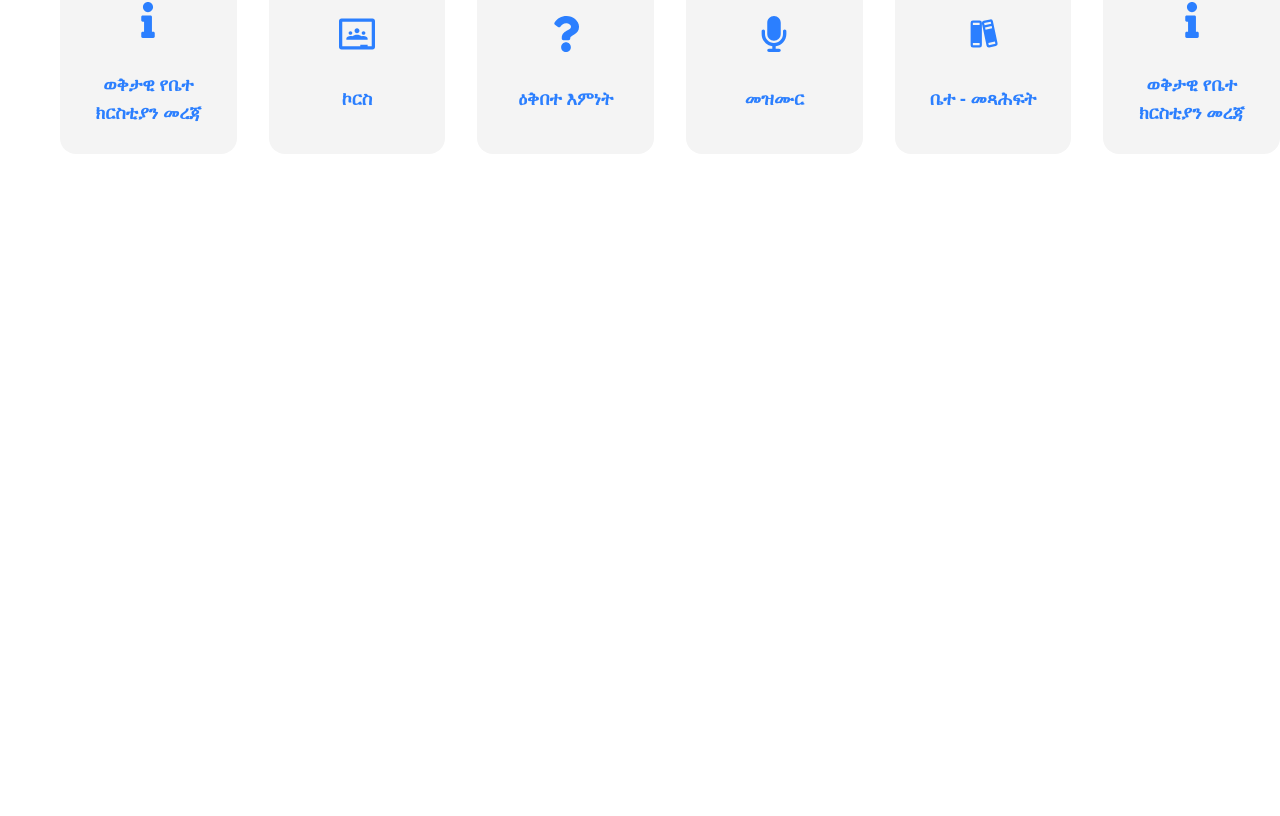
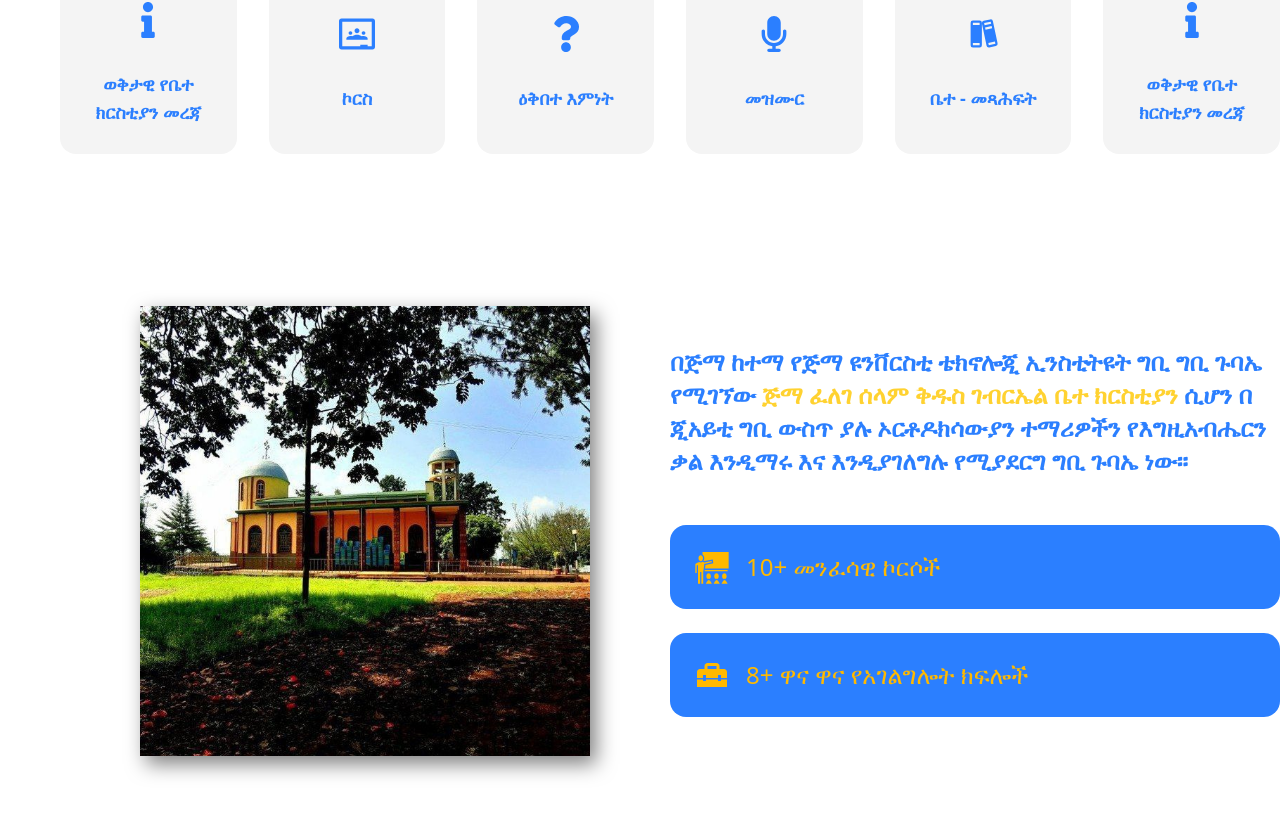
Before and after one commit to SenaKebe/Jit_Web_App, a React (Vite) app in the folder Jit_GG_Web_App/: page / in a window 1280 px wide. Shown: the part 952-1768 px from the top of the page. Before the commit the page ends 1162 px from the top, so only its background shows below. Built offline with nearby package versions, Linux system fonts and the light colour scheme.

Commit message:
About Us Banner Complited

```diff
--- a/Jit_GG_Web_App/src/App.jsx
+++ b/Jit_GG_Web_App/src/App.jsx
@@ -3,13 +3,15 @@
 import Navbar from "./components/Navbar/Navbar";
 import Hero from "./components/Hero/Hero";
 import Services from "./components/Services/Services";
+import Banner from "./components/Banner/Banner";
 
 function App() {
   return (
     <main className="overflow-x-hidden bg-white text-black">
       {/* <Navbar /> */}
       <Hero />
-      <Services/>
+      <Services />
+      <Banner />
     </main>
   );
 }
--- /dev/null
+++ b/Jit_GG_Web_App/src/components/Banner/Banner.jsx
@@ -0,0 +1,78 @@
+import React from "react";
+import GebrelChurch from "../../assets/Gebrel_church.jpg";
+import { FadeUp } from "../Hero/Hero";
+import { motion } from "framer-motion";
+import { FaLocationDot } from "react-icons/fa6";
+import { MdHomeRepairService } from "react-icons/md";
+import { GiTeacher } from "react-icons/gi";
+
+const Banner = () => {
+  return (
+    <section>
+      <div className="container pl-15 py-14 md:py-24 grid grid-cols-1 md:grid-cols-2 gap 8 space-y-6 md:space-y-0">
+        {/* Bannner Image  */}
+        <div className="flex justify-center items-center">
+          <motion.img
+            initial={{ opacity: 0, x: -50 }}
+            whileInView={{ opacity: 1, x: 0 }}
+            viewport={{ once: true }}
+            transition={{ duration: 0.5, ease: "easeInOut" }}
+            src={GebrelChurch}
+            alt=""
+            className="w-[450px] md:max-w-[450px] object-cover drop-shadow"
+          />
+        </div>
+
+        {/* Banner Text   */}
+        <div className="flex flex-col justify-center">
+          <div className="text-center md:text-left space-y-12">
+            <motion.h1
+              initial={{ opacity: 0, scale: 0.5 }}
+              whileInView={{ opacity: 1, scale: 1 }}
+              viewport={{ once: true }}
+              transition={{ duration: 0.5 }}
+              className="text-2xl md:text-2xl font-bold text-blue-500 !leading-snug"
+            >
+              በጅማ ከተማ የጅማ ዩንቨርስቲ ቴክኖሎጂ ኢንስቲትዩት ግቢ ግቢ ጉባኤ የሚገኘው
+              <span className="text-amber-300">
+                {" "}
+                ጅማ ፈለገ ሰላም ቅዱስ ገብርኤል ቤተ ክርስቲያን{" "}
+              </span>{" "}
+              ሲሆን በ ጂአይቲ ግቢ ውስጥ ያሉ ኦርቶዶክሳውያን ተማሪዎችን የእግዚአብሔርን ቃል እንዲማሩ እና
+              እንዲያገለግሉ የሚያደርግ ግቢ ጉባኤ ነው፡፡
+            </motion.h1>
+
+            <div className="flex flex-col gap-6">
+              <motion.div
+                variants={FadeUp(0.2)}
+                initial="initial"
+                whileInView={"animate"}
+                viewport={{ once: true }}
+                className="flex items-center gap-4 p-6 bg-blue-500 rounded-2xl hover:bg-white duration-300 hover:shadow-2xl"
+              >
+                <GiTeacher className="text-amber-400 text-4xl" />
+                <p className="text-2xl text-amber-400"> 10+ መንፈሳዊ ኮርሶች </p>
+              </motion.div>
+
+              <motion.div
+                variants={FadeUp(0.4)}
+                initial="initial"
+                whileInView={"animate"}
+                viewport={{ once: true }}
+                className="flex items-center gap-4 p-6 bg-blue-500 rounded-2xl hover:bg-white duration-300 hover:shadow-2xl"
+              >
+                <MdHomeRepairService className="text-amber-400 text-4xl" />
+                <p className="text-2xl text-amber-400">
+                  {" "}
+                  8+ ዋና ዋና የአገልግሎት ክፍሎች{" "}
+                </p>
+              </motion.div>
+            </div>
+          </div>
+        </div>
+      </div>
+    </section>
+  );
+};
+
+export default Banner;
```
Also changed, not shown: Jit_GG_Web_App/src/assets/Gebrel_church.jpg (added).
